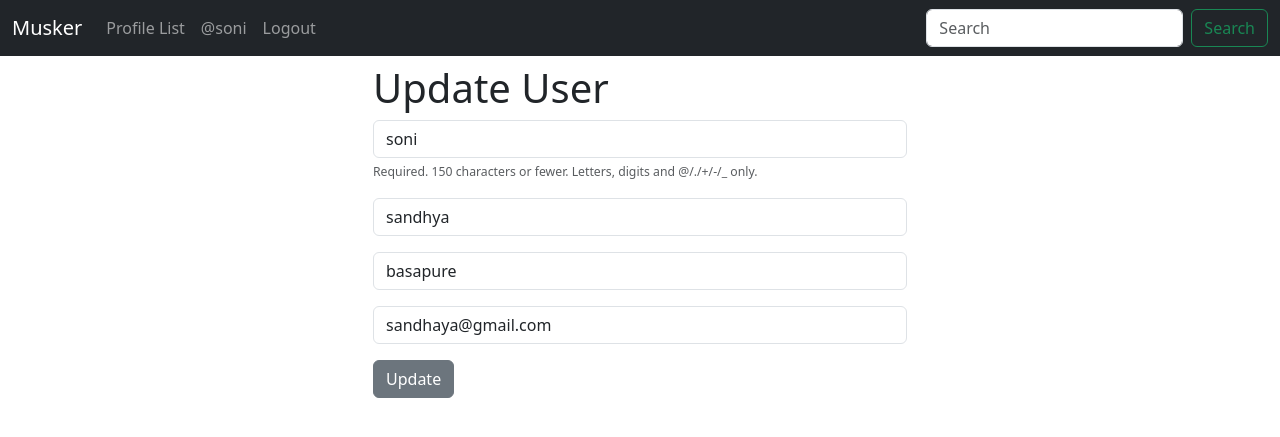
After one commit to flat-codepath/twitter-clone, a Django app: page /update_user in a window 1280 px wide. The commit adds this page. Shown: the top 437 px of the page. Run offline with Django 5.2, Linux system fonts and the light colour scheme; a user stored in the database is signed in.

Commit message:
attached user_update form

```diff
--- a/musker/forms.py
+++ b/musker/forms.py
@@ -1,7 +1,7 @@
 from django import forms
 from .models import Meep
 from django.contrib.auth.models import User
-from django.contrib.auth.forms import UserCreationForm
+from django.contrib.auth.forms import UserCreationForm, UserChangeForm
 
 
 # create a Meep from
@@ -35,6 +35,7 @@ class SigninForm(UserCreationForm):
     email = forms.EmailField(label="",
                              widget=forms.TextInput(attrs={'class': 'form-control', 'placeholder': 'Email Address'}),
                              required=False)
+
     # password1 = forms.CharField(label='',
     #                             widget=forms.TextInput(attrs={'class': 'form-control', 'placeholder': 'Password'}))
     # password2 = forms.CharField(label='', widget=forms.TextInput(
@@ -64,3 +65,30 @@ class SigninForm(UserCreationForm):
         self.fields['password2'].label = ''
         self.fields[
             'password2'].help_text = '<span class="form-text text-muted"><small>Enter the same password as before, for verification.</small></span>'
+
+
+class UpdateUser(UserChangeForm):
+    password = None
+    first_name = forms.CharField(label='',
+                                 widget=forms.TextInput(attrs={'class': 'form-control', 'placeholder': 'First Name'}))
+    last_name = forms.CharField(label='',
+                                widget=forms.TextInput(attrs={'class': 'form-control', 'placeholder': 'Last Name'}))
+    email=forms.EmailField(label='',widget=forms.TextInput(attrs={'class':'form-control','placeholder':'Email Address'}))
+    class Meta:
+        model = User
+        fields = ['username', 'first_name', 'last_name', 'email']
+
+    def __init__(self, *args, **kwargs):
+        super().__init__(*args, **kwargs)
+
+        self.fields['username'].widget.attrs['class'] = 'form-control'
+        self.fields['username'].widget.attrs['placeholder'] = 'UserName'
+        self.fields['username'].label = ''
+        self.fields[
+            'username'].help_text = '<span class="form-text text-muted"><small>Required. 150 characters or fewer. Letters, digits and @/./+/-/_ only.</small></span>'
+
+        # self.fields['first_name'].widget.attrs['class'] = 'form-control'
+        # self.fields['first_name'].widget.attrs['placeholder'] = 'First Name'
+        # self.fields['first_name'].label = ''
+        # self.fields[
+        #     'first_name'].help_text = '<span class="form-text text-muted"><small>Required. 150 characters or fewer. Letters, digits and @/./+/-/_ only.</small></span>'
--- a/musker/templates/Navbar.html
+++ b/musker/templates/Navbar.html
@@ -18,6 +18,7 @@
          <li class="nav-item">
           <a class="nav-link" href="{% url 'logout' %}">Logout</a>
          </li>
+
         {% else %}
              <li class="nav-item">
           <a class="nav-link" href="{% url 'login' %}">Login</a>
--- /dev/null
+++ b/musker/templates/updateProfile.html
@@ -0,0 +1,19 @@
+{% extends 'base.html' %}
+
+{% block content %}
+
+<div class="container-fluid">
+   <div class="row">
+       <div class="col-md-6 offset-md-3">
+            <h1>Update User</h1>
+                <form method="POST">
+                {% csrf_token %}
+
+                {{form.as_p}}
+
+                <button type="submit" class="btn btn-secondary">Update</button>
+                </form>
+       </div>
+   </div>
+</div>
+{% endblock %}
--- a/musker/urls.py
+++ b/musker/urls.py
@@ -7,4 +7,5 @@ urlpatterns=[
     path('user_login',views.user_login,name='login'),
     path('user_logout',views.user_logout,name='logout'),
     path('signin',views.signin,name='signin'),
+    path('update_user',views.update_user,name='update_user')
 ]
--- a/musker/views.py
+++ b/musker/views.py
@@ -1,9 +1,9 @@
 from django.shortcuts import render, redirect
 from .models import Profile, Meep
 from django.contrib import messages
-from .forms import MeepForm,SigninForm
+from .forms import MeepForm,SigninForm,UpdateUser
 from django.contrib.auth import authenticate, login, logout
-from django.contrib.auth.forms import  UserCreationForm
+from django.contrib.auth.forms import  UserCreationForm,UserChangeForm
 
 # Create your views here.
 def home(request):
@@ -98,3 +98,22 @@ def signin(request):
         else:
             error=messages.error(request,form.errors)
     return render(request, 'signin.html', {'form':form})
+
+# Update Profile
+def update_user(request):
+   if request.user.is_authenticated:
+        if request.method == "POST":
+            form=UpdateUser(request.POST,instance=request.user)
+            if form.is_valid():
+                form.save()
+                messages.success(request,"Your Profile has been updated")
+                return redirect('home')
+            else:
+                messages.error(request,form.errors)
+                return redirect('updateuser')
+        else:
+            form = UpdateUser(instance=request.user)
+            return render(request, 'updateProfile.html', {'form':form})
+   else:
+      messages.error(request,"You Must Be Logged in to Update")
+      return redirect('home')
```
Also changed, not shown: musker/templates/profile.html (+18 -2 lines), db.sqlite3.
